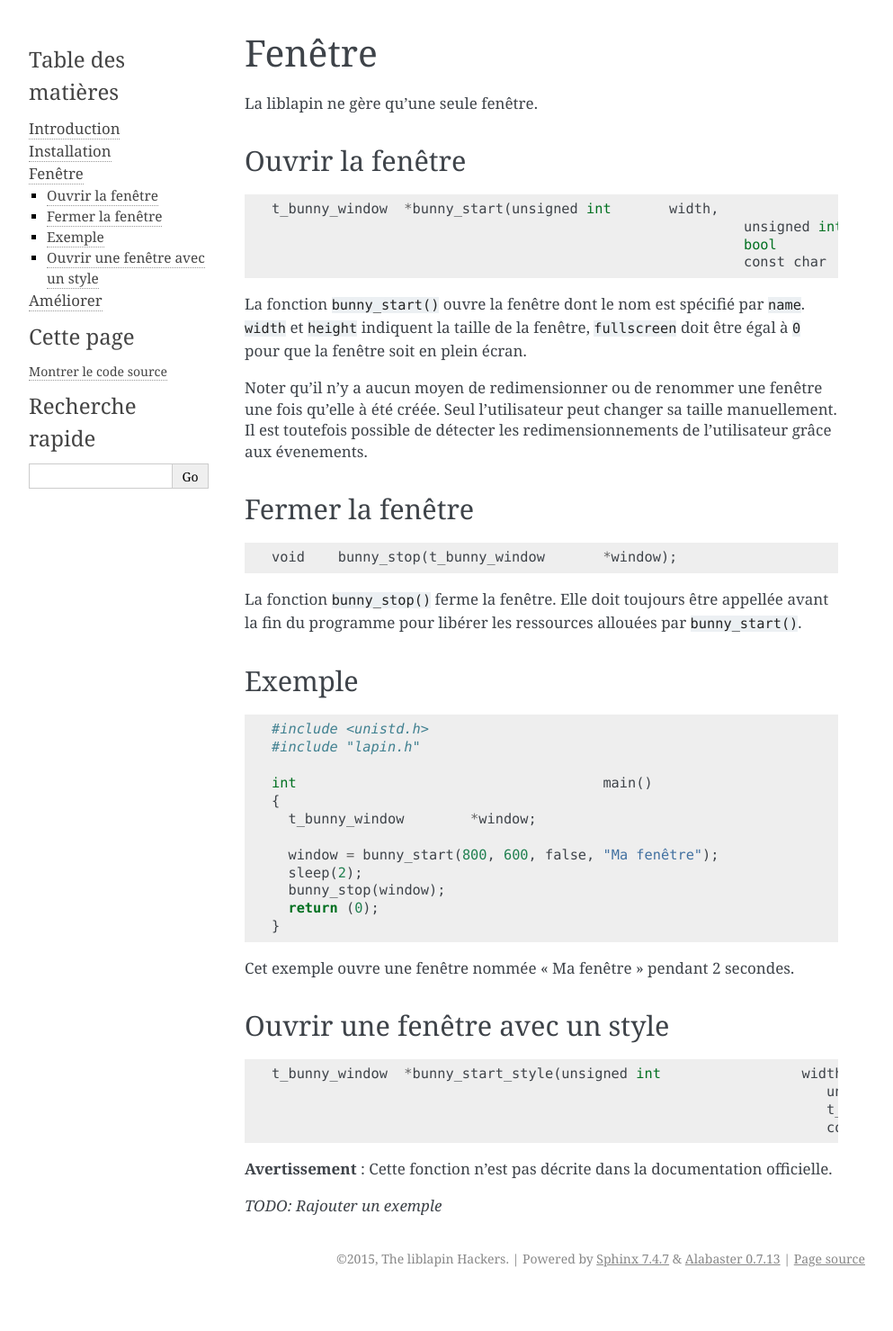
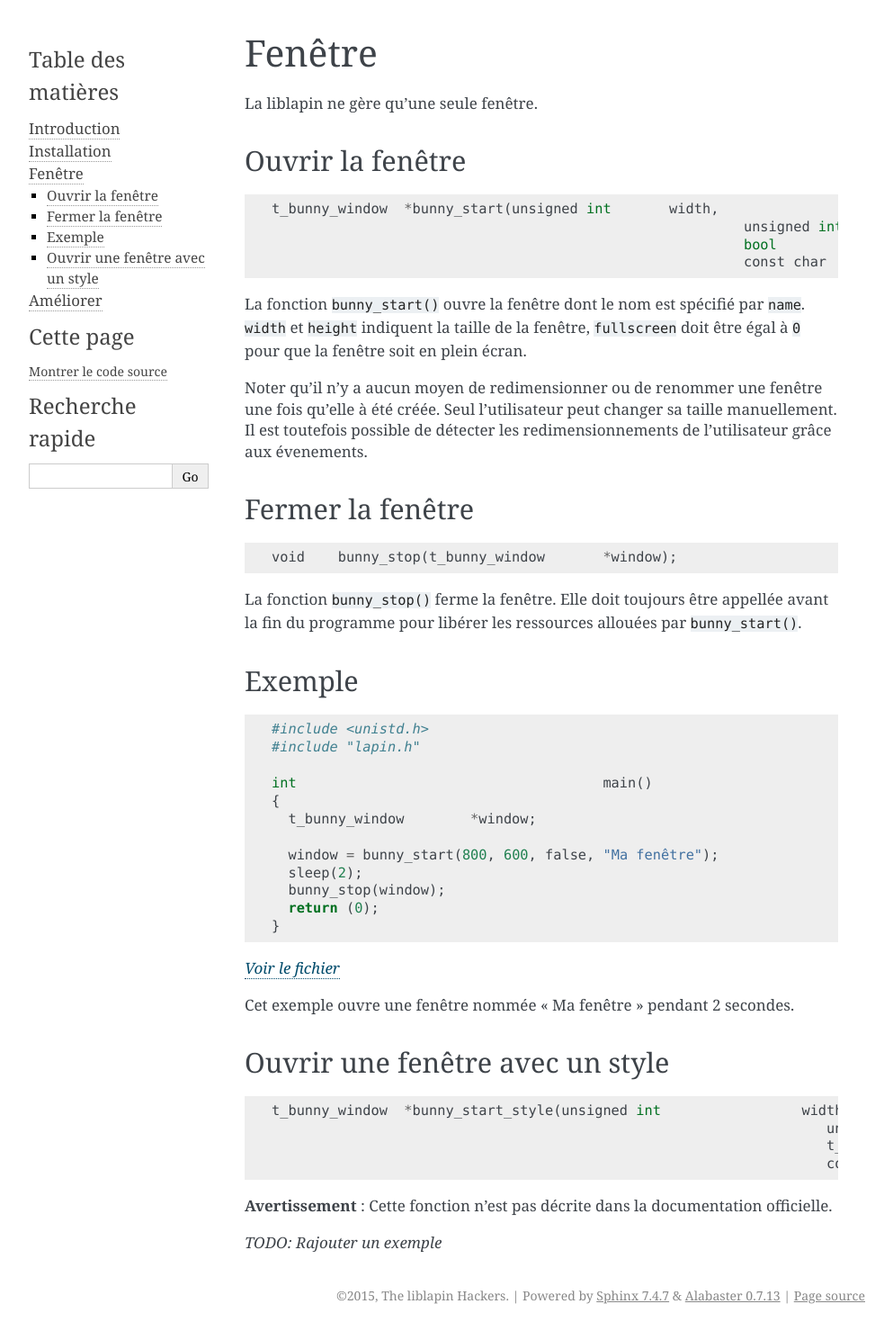
Before and after one commit to motet-a/liblapin-tutorial, a Sphinx documentation site: the page built from source/window.md, in a window 1280 px wide. Shown: the whole page at 90% size, without its empty margins (148-1141 px from the left). Built offline with Sphinx 7.4.7, drawn with Linux system fonts in a browser that asks for light colours; before the commit the page ends 1438 px from its top, so only the background shows below that.

Commit message:
Added example file link in window.md

````diff
--- a/source/window.md
+++ b/source/window.md
@@ -49,6 +49,8 @@ int					main()
 }
 ```
 
+*[Voir le fichier](https://github.com/motet-a/liblapin-tutorial/blob/master/examples/window/bunny_start.c)*
+
 Cet exemple ouvre une fenêtre nommée « Ma fenêtre » pendant 2 secondes.
 
 ## Ouvrir une fenêtre avec un style ##
````
